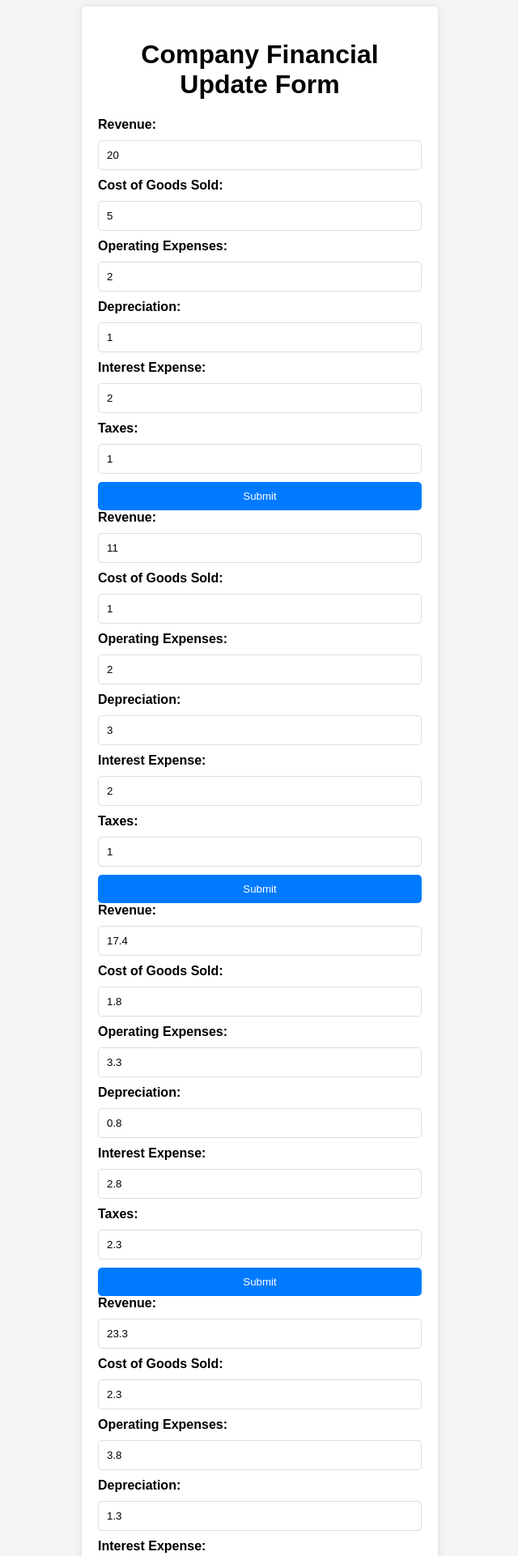
After one commit to Dheeraj7474/ecom_website, a Django app: template store/templates/update_form.html in a window 1280 px wide. The commit adds this page. Shown: the top 1921 px of the page at 81% size, without its empty margins (319-959 px from the left). Run offline with Django 3.2, Linux system fonts and the light colour scheme; the template is opened without the code that fills it: values that come from a table or form of the project are taken from there, others are empty; data comes from the database, SQL or seed files in the repository; both versions use the stored data as it was after the commit.

Commit message:
update functionality for ecommerce app costs

```diff
--- a/store/templates/details.html
+++ b/store/templates/details.html
@@ -68,6 +68,12 @@
                         </tr>
                     </tbody>
                 </table>
+                <form action="/update-form" method="POST">
+                    {% csrf_token %}
+                    <input hidden type="number" name='product' value='{{product.id}}'>
+                    <input type="submit" name='random' class="btn btn-block btn-success border-right" value="Update Company Costs" />
+
+                </form>
                 {% endfor %}
             </div>
         </div>
--- /dev/null
+++ b/store/templates/sample.html
@@ -0,0 +1 @@
+<h1>Yoo</h1>
--- /dev/null
+++ b/store/templates/update_form.html
@@ -0,0 +1,84 @@
+<!DOCTYPE html>
+<html>
+<head>
+    <title>Company Financial Update Form</title>
+    <style>
+        /* CSS for form styling */
+        body {
+            font-family: Arial, sans-serif;
+            background-color: #f4f4f4;
+        }
+
+        .container {
+            max-width: 400px;
+            margin: 0 auto;
+            padding: 20px;
+            background-color: #ffffff;
+            box-shadow: 0px 0px 10px rgba(0,0,0,0.1);
+            border-radius: 5px;
+        }
+
+        h1 {
+            text-align: center;
+        }
+
+        form {
+            display: grid;
+            gap: 10px;
+        }
+
+        label {
+            font-weight: bold;
+        }
+
+        input[type="number"] {
+            padding: 10px;
+            border: 1px solid #ddd;
+            border-radius: 5px;
+        }
+
+        input[type="submit"] {
+            padding: 10px;
+            background-color: #007bff;
+            color: #ffffff;
+            border: none;
+            border-radius: 5px;
+            cursor: pointer;
+        }
+
+        input[type="submit"]:hover {
+            background-color: #0056b3;
+        }
+    </style>
+</head>
+<body>
+    <div class="container">
+        <h1>Company Financial Update Form</h1>
+        {% for product in products %}
+        <form action="/update-costs" method="post">
+            {% csrf_token %}
+            <label for="revenue">Revenue:</label>
+            <input type="number" id="revenue" name="revenue" step="any" value="{{product.revenue}}" required>
+
+            <label for="costOfGoodsSold">Cost of Goods Sold:</label>
+            <input type="number" id="costOfGoodsSold" name="costOfGoodsSold" step="any" value="{{product.cogs}}" required>
+
+            <label for="operatingExpenses">Operating Expenses:</label>
+            <input type="number" id="operatingExpenses" name="operatingExpenses" step="any" value="{{product.op_exp}}" required>
+
+            <label for="depreciation">Depreciation:</label>
+            <input type="number" id="depreciation" name="depreciation" step="any" value="{{product.dep}}" required>
+
+            <label for="interestExpense">Interest Expense:</label>
+            <input type="number" id="interestExpense" name="interestExpense" value="{{product.interest_exp}}" step="any" required>
+
+            <label for="taxes">Taxes:</label>
+            <input type="number" id="taxes" name="taxes" step="any" value="{{product.taxes}}" required>
+            <input hidden type="number" name='product' value='{{product.id}}'>
+
+            <input type="submit" value="Submit">
+        </form>
+        {% endfor %}
+    </div>
+</body>
+</html>
--- a/store/urls.py
+++ b/store/urls.py
@@ -1,5 +1,7 @@
 from django.contrib import admin
 from django.urls import path
+
+from store.views.update_costs import UpdateCostsView
 from .views.home import Index , store
 from .views.signup import Signup
 from .views.login import Login , logout
@@ -8,6 +10,8 @@ from .views.checkout import CheckOut
 from .views.orders import OrderView
 from .middlewares.auth import  auth_middleware
 from .views.details import DetailsView
+from .views.update_form import UpdateFormView
+from .views.update_costs import UpdateCostsView
 
 
 urlpatterns = [
@@ -20,6 +24,7 @@ urlpatterns = [
     path('cart', auth_middleware(Cart.as_view()) , name='cart'),
     path('check-out', CheckOut.as_view() , name='checkout'),
     path('orders', auth_middleware(OrderView.as_view()), name='orders'),
-    path('details', auth_middleware(DetailsView.as_view()), name='details')
-
+    path('details', auth_middleware(DetailsView.as_view()), name='details'),
+    path('update-form',UpdateFormView.as_view(),name='updateform'),
+    path('update-costs',UpdateCostsView.as_view(),name='updatecosts')
 ]
```
Also changed, not shown: store/views/update_costs.py (added, +27 -0 lines), store/views/update_form.py (added, +15 -0 lines), db.sqlite3.
